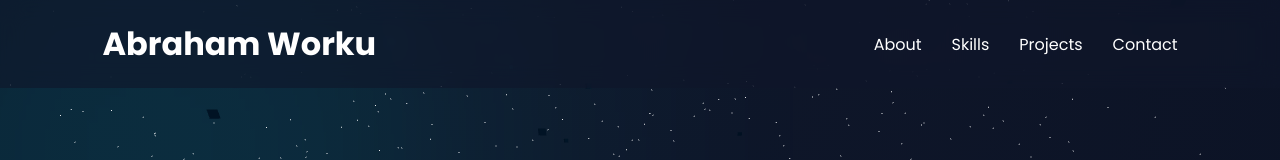
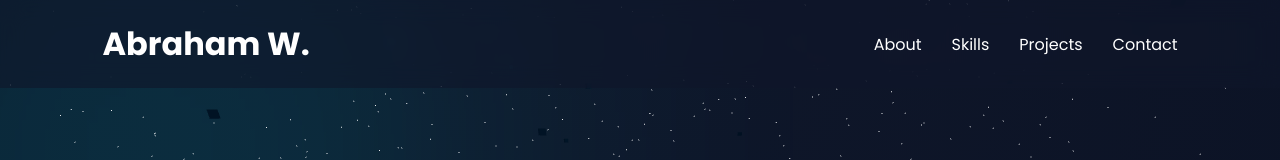
Before and after one commit to Abrahamwgs/CodeAlpha_Portfolio, a plain HTML site: page index.html in a window 1280 px wide. Shown: the top 160 px of the page. Drawn offline with nearby package versions, Linux system fonts and the light colour scheme; animation ran at ten frames a second.

Commit message:
Shorten name from 'Abraham Worku' to 'Abraham W.'

```diff
--- a/index.html
+++ b/index.html
@@ -21,7 +21,7 @@
 
         <nav>
 
-            <h2>Abraham Worku</h2>
+            <h2>Abraham W.</h2>
 
             <ul>
 
```
